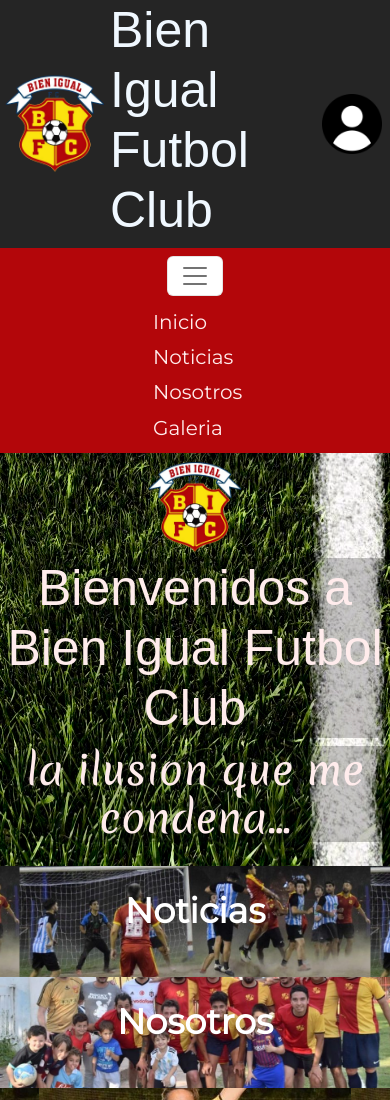
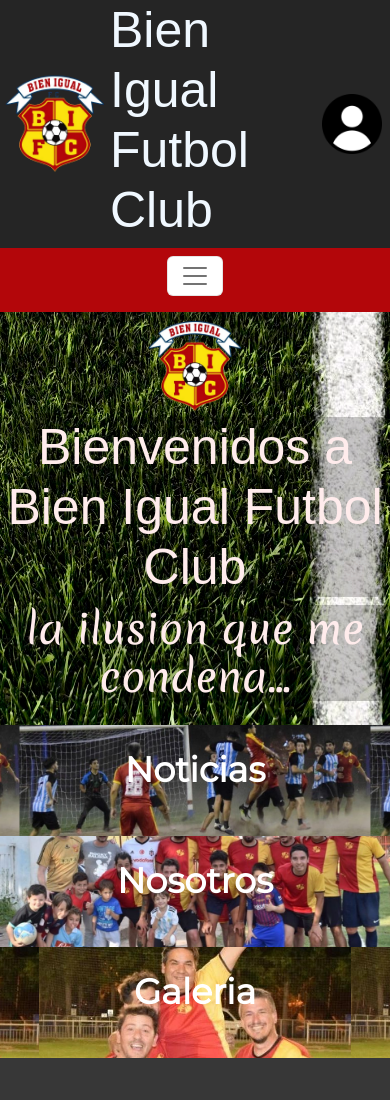
Before and after one commit to LucasBarrios064/LucasBarrios_BienIgualFC, a plain HTML site: page index.html in a window 390 px wide. Shown: the top 1100 px of the page. Drawn offline with nearby package versions, Linux system fonts and the light colour scheme; a web font is replaced by a local one.

Commit message:
arreglos en el boton del nav responsive

```diff
--- a/estilos.css
+++ b/estilos.css
@@ -59,8 +59,6 @@
 .header__navegador__link{
     background-color: none;
     color: rgb(255, 236, 236);
-    margin: 1%;
-    padding: 2%;
 }
 
 .header__navegador__link:hover{
--- a/index.html
+++ b/index.html
@@ -30,10 +30,10 @@
 
             <!--Fila del Navegador-->
             <nav class="navbar navbar-expand-lg header__navegador">
-                <div class="container-fluid d-flex justify-content-center">
-                    <button class="navbar-toggler colorBoton mb-2 " type="button" data-bs-toggle="collapse" data-bs-target="#navbarNav" aria-controls="navbarNav" aria-expanded="false" aria-label="Toggle navigation">
-                        <span class="navbar-toggler-icon"></span>
-                    </button>
+                <button class="navbar-toggler colorBoton m-auto mb-2" type="button" data-bs-toggle="collapse" data-bs-target="#navbarSupportedContent" aria-controls="navbarSupportedContent" aria-expanded="false" aria-label="Toggle navigation">
+                    <span class="navbar-toggler-icon"></span>
+                </button>
+                    <div class="collapse navbar-collapse" id="navbarSupportedContent">
                     <div class="collapse navbar-collapse d-flex justify-content-lg-end justify-content-center" id="navbarNav">
                         <ul class="navbar-nav header__navegador">
                             <li class="nav-item">
```
